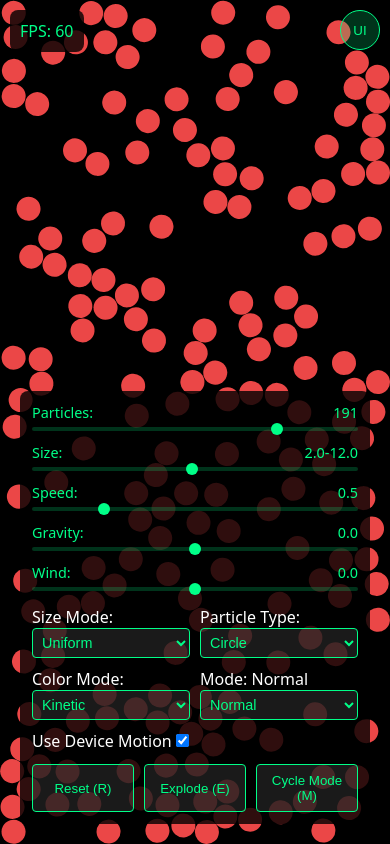
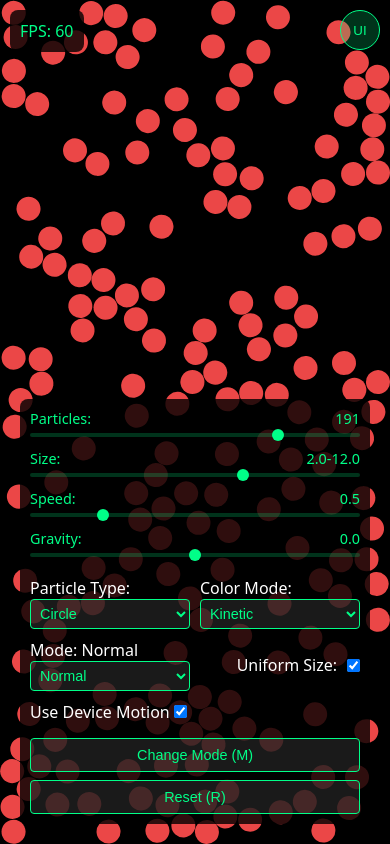
Before and after one commit to takeourcarsnow/f3, a website built with Vite: page index.html in a window 390 px wide. Built offline with nearby package versions, Linux system fonts and the light colour scheme.

Commit message:
Add files via upload

```diff
--- a/index.html
+++ b/index.html
@@ -19,12 +19,12 @@
         <div class="main-controls">
             <div class="sliders">
                 <div class="slider-container">
-                    <label for="particleSlider">Particles: <span id="particleValue">100</span></label>
+                    <label for="particleSlider">Particles: <span id="particleValue">191</span></label>
                     <input type="range" id="particleSlider" min="0" max="100" value="50">
                 </div>
                 <div class="slider-container">
-                    <label for="sizeSlider">Size: <span id="sizeValue">4-32</span></label>
-                    <input type="range" id="sizeSlider" min="4" max="128" value="32">
+                    <label for="sizeSlider">Size: <span id="sizeValue">2-12</span></label>
+                    <input type="range" id="sizeSlider" min="0" max="100" value="32">
                 </div>
                 <div class="slider-container">
                     <label for="speedSlider">Speed: <span id="speedValue">0.5</span></label>
@@ -34,18 +34,12 @@
                     <label for="gravitySlider">Gravity: <span id="gravityValue">0.0</span></label>
                     <input type="range" id="gravitySlider" min="-2" max="2" step="0.1" value="0">
                 </div>
-                <div class="slider-container">
-                    <label for="windSlider">Wind: <span id="windValue">0.0</span></label>
-                    <input type="range" id="windSlider" min="-2" max="2" step="0.1" value="0">
-                </div>
+
             </div>
             <div class="options">
                 <div class="control-group">
-                    <label for="sizeMode">Size Mode:</label>
-                    <select id="sizeMode" class="select-style">
-                        <option value="uniform">Uniform</option>
-                        <option value="random">Random</option>
-                    </select>
+                    <label for="sizeMode">Uniform Size:</label>
+                    <input type="checkbox" id="sizeMode" checked>
                 </div>
                 <div class="control-group">
                     <label for="particleType">Particle Type:</label>
@@ -77,6 +71,7 @@
                         <option value="vortex">Vortex</option>
                         <option value="attract">Attract</option>
                         <option value="repel">Repel</option>
+
                     </select>
                 </div>
                 <div class="control-group">
@@ -86,15 +81,14 @@
             </div>
         </div>
         <div class="buttons">
+			<button id="modeBtn" class="btn">Change Mode (M)</button>
             <button id="resetBtn" class="btn">Reset (R)</button>
-            <button id="explodeBtn" class="btn">Explode (E)</button>
-            <button id="modeBtn" class="btn">Cycle Mode (M)</button>
         </div>
     </div>
     <button id="toggleUI" class="toggle-ui">UI</button>
 
     <div class="keyboard-shortcuts">
-        Shortcuts: H - Toggle UI, Space - Pause/Play, R - Reset, E - Explode, M - Cycle Mode
+        Shortcuts: H - Toggle UI, Space - Pause/Play, R - Reset, E - Explode, M - Change Mode
     </div>
 
     <script src="simulation.js"></script>
--- a/simulation.js
+++ b/simulation.js
@@ -148,30 +148,7 @@ class Particle {
                 }
                 break;
 
-            case 'fluid':
-            case 'springs':
-                {
-                    const isSprings = options.mode === 'springs';
-                    const forceMultiplier = isSprings ? 0.03 : 0.2; // Different multipliers
-                    const targetDistance = isSprings ? 25 : 0;
-
-                    for (let other of nearbyParticles) {
-                        if (other === this) continue;
-                        const dx = other.x - this.x;
-                        const dy = other.y - this.y;
-                        const distSq = dx * dx + dy * dy;
-                        if (distSq < 2500 && distSq > 0) {
-                            const dist = Math.sqrt(distSq);
-                            const force = (dist - targetDistance) * forceMultiplier * options.speedMultiplier;
-                            const invDist = 1 / dist;
-                            this.velocityX += dx * invDist * force;
-                            this.velocityY += dy * invDist * force;
-                        }
-                    }
-                }
-                break;
-
-            default:
+            default: // mode: 'normal'
                 this.velocityX += gravityX * 30 * dt * options.speedMultiplier;
                 this.velocityY += gravityY * 30 * dt * options.speedMultiplier;
         }
@@ -359,13 +336,13 @@ class ParticleSystem {
 
         // Default options
         this.options = {
-            particleCount: 191, // Changed default particle count
+            particleCount: 191,
             colorMode: 'kinetic',
             singleColor: '#00ff88',
             particleType: 'circle',
             physicsMode: 'normal',
-            sizeMode: 'uniform',
-            sizeRange: [12, 12], // Changed default size to 12
+            sizeMode: 'uniform', // Default to uniform size
+            sizeRange: [12, 12],
             speedMultiplier: 0.5,
             gravity: 0,
             windForce: 0,
@@ -671,19 +648,14 @@ class ParticleSystem {
 
             // Update size in existing particles
             for (let p of this.particles) {
-                if (this.options.sizeMode === 'random') {
-                    p.options.size = utils.randomRange(...this.options.sizeRange);
-                } else {
-                    p.options.size = size;
-                }
+                p.options.size = this.options.sizeMode === 'random' ? utils.randomRange(...this.options.sizeRange) : size;
             }
 
             this.createParticles();
         };
 
         // Set initial size to 12 (for the UI display)
-
-		        sizeSlider.value = ((Math.log(12) - logMinSize) / (logMaxSize - logMinSize)) * 100;
+        sizeSlider.value = ((Math.log(12) - logMinSize) / (logMaxSize - logMinSize)) * 100;
         updateSize(sizeSlider.value);
 
         // Handle slider input
@@ -691,17 +663,20 @@ class ParticleSystem {
             updateSize(sizeSlider.value);
         });
 
-        // Size Mode
-        document.getElementById('sizeMode')?.addEventListener('change', (e) => {
-            this.options.sizeMode = e.target.value;
+        // Size Mode Checkbox
+        const sizeModeCheckbox = document.getElementById('sizeMode');
+        sizeModeCheckbox.checked = this.options.sizeMode === 'uniform'; // Set initial state
 
-            // Update size in existing particles based on new mode
+        sizeModeCheckbox.addEventListener('change', (e) => {
+            this.options.sizeMode = e.target.checked ? 'uniform' : 'random';
+
+            // Correctly update size in existing particles based on new mode
+            const { sizeRange } = this.options;
             for (let p of this.particles) {
-                if (this.options.sizeMode === 'random') {
-                    p.options.size = utils.randomRange(...this.options.sizeRange);
-                } else {
-                    p.options.size = this.options.sizeRange[1]; // Max size for uniform
-                }
+              p.options.size =
+                this.options.sizeMode === 'random'
+                  ? utils.randomRange(...sizeRange)
+                  : sizeRange[1]; // Max size for uniform
             }
 
             this.createParticles();
@@ -762,7 +737,16 @@ class ParticleSystem {
             }
         });
 
-        document.getElementById('physicsMode')?.addEventListener('change', (e) => {
+        // Physics Mode (removed fluid and spring modes)
+        const physicsModeSelect = document.getElementById('physicsMode');
+        physicsModeSelect.innerHTML = `
+            <option value="normal">Normal</option>
+            <option value="vortex">Vortex</option>
+            <option value="attract">Attract</option>
+            <option value="repel">Repel</option>
+        `;
+
+        physicsModeSelect.addEventListener('change', (e) => {
             this.options.physicsMode = e.target.value;
             document.getElementById('currentMode').textContent = e.target.value.charAt(0).toUpperCase() + e.target.value.slice(1);
             // Update mode in particle options directly
@@ -774,9 +758,8 @@ class ParticleSystem {
         document.getElementById('resetBtn')?.addEventListener('click', () => this.reset());
         document.getElementById('explodeBtn')?.addEventListener('click', () => this.explodeAtPoint(this.mouseX, this.mouseY));
         document.getElementById('modeBtn')?.addEventListener('click', () => {
-            const physicsMode = document.getElementById('physicsMode');
-            physicsMode.selectedIndex = (physicsMode.selectedIndex + 1) % physicsMode.options.length;
-            physicsMode.dispatchEvent(new Event('change'));
+            physicsModeSelect.selectedIndex = (physicsModeSelect.selectedIndex + 1) % physicsModeSelect.options.length;
+            physicsModeSelect.dispatchEvent(new Event('change'));
         });
         document.getElementById('toggleUI')?.addEventListener('click', () => this.toggleUI());
     }
@@ -805,8 +788,8 @@ class ParticleSystem {
     update(timestamp) {
         if (!this.isRunning) return;
 
-        const deltaTime = timestamp - this.lastTime;
-        this.lastTime = timestamp;
+        const deltaTime = timestamp - this.lastTime
+		        this.lastTime = timestamp;
 
         this.updateFPS(timestamp);
 
--- a/styles.css
+++ b/styles.css
@@ -43,7 +43,7 @@ canvas {
     transform: translateX(-50%);
     display: flex;
     flex-direction: column;
-    gap: 15px;
+    gap: 20px;
     z-index: 100;
     background: var(--ui-background);
     padding: 15px;
@@ -54,24 +54,28 @@ canvas {
 .main-controls {
     display: flex;
     flex-direction: column;
-    gap: 15px;
+    gap: 20px;
     width: 100%;
 }
 
 .buttons {
     display: flex;
+    flex-direction: column;
     gap: 10px;
+    width: 100%;
 }
 
 .btn {
-    flex: 1;
-    padding: 8px;
+    flex: none;
+    width: 100%;
+    padding: 10px 15px;
     background: rgba(255, 255, 255, 0.1);
     border: 1px solid var(--primary-color);
     color: var(--primary-color);
     border-radius: 4px;
     cursor: pointer;
     transition: all 0.2s ease;
+    font-size: 1rem;
 }
 
 .btn:hover {
@@ -118,9 +122,22 @@ input[type="range"]::-webkit-slider-thumb {
 
 .options {
     display: grid;
-    grid-template-columns: repeat(2, 1fr);
+    grid-template-columns: 1fr 1fr;
+    grid-template-rows: auto auto;
     gap: 10px;
     width: 100%;
+}
+
+.options .control-group:first-of-type {
+    grid-column: 2;
+    grid-row: 2;
+    display: flex;
+    justify-content: flex-end;
+    align-items: center;
+}
+
+.options .control-group:first-of-type label {
+    margin-right: 10px;
 }
 
 .select-style {
@@ -215,8 +232,17 @@ input[type="range"]::-webkit-slider-thumb {
 
 @media (max-width: 768px) {
     .controls {
-        padding: 12px;
-        gap: 12px;
+        padding: 10px;
+        gap: 15px;
+    }
+
+    .buttons {
+        gap: 8px;
+    }
+
+    .btn {
+        padding: 8px 12px;
+        font-size: 0.9rem;
     }
 
     .keyboard-shortcuts {
```
